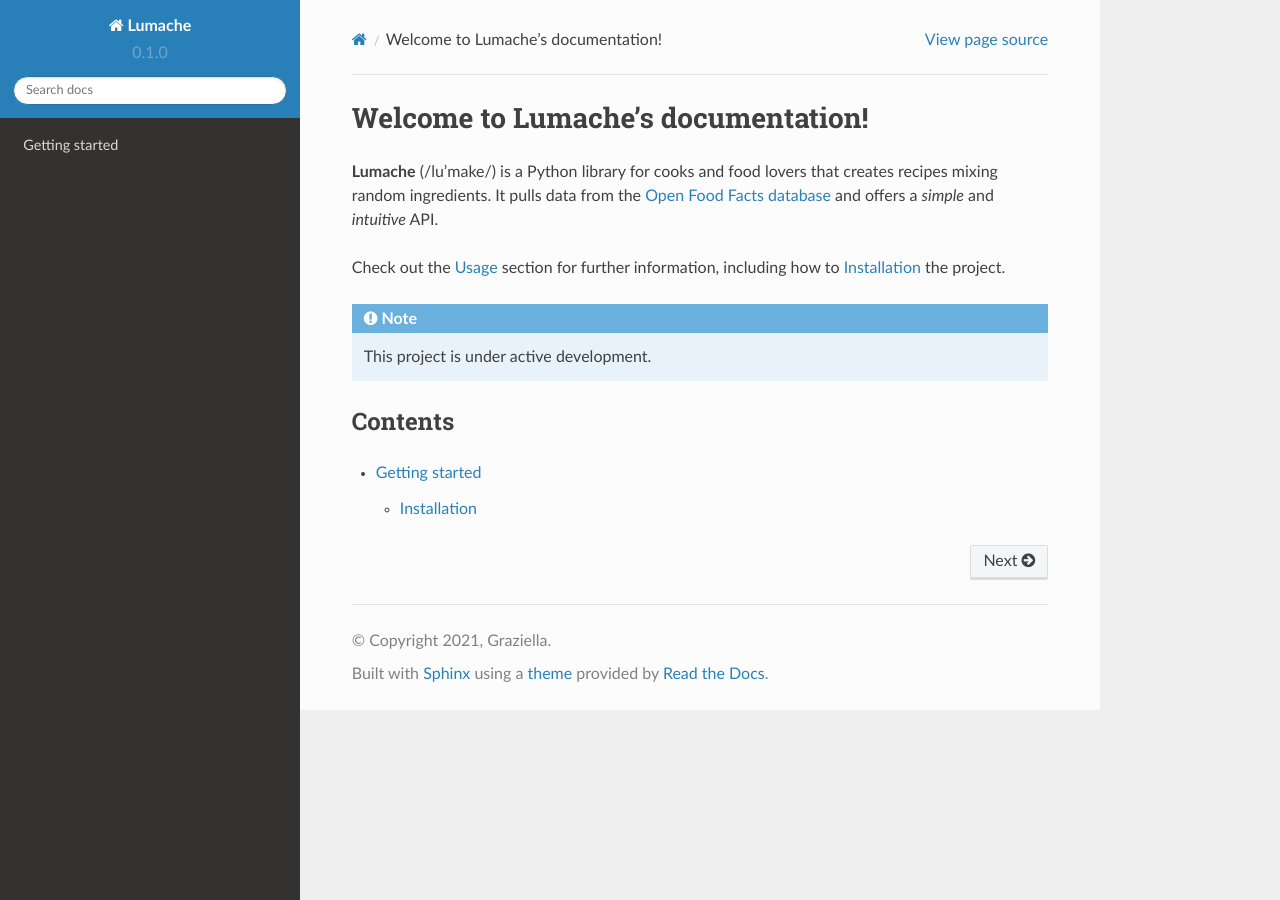
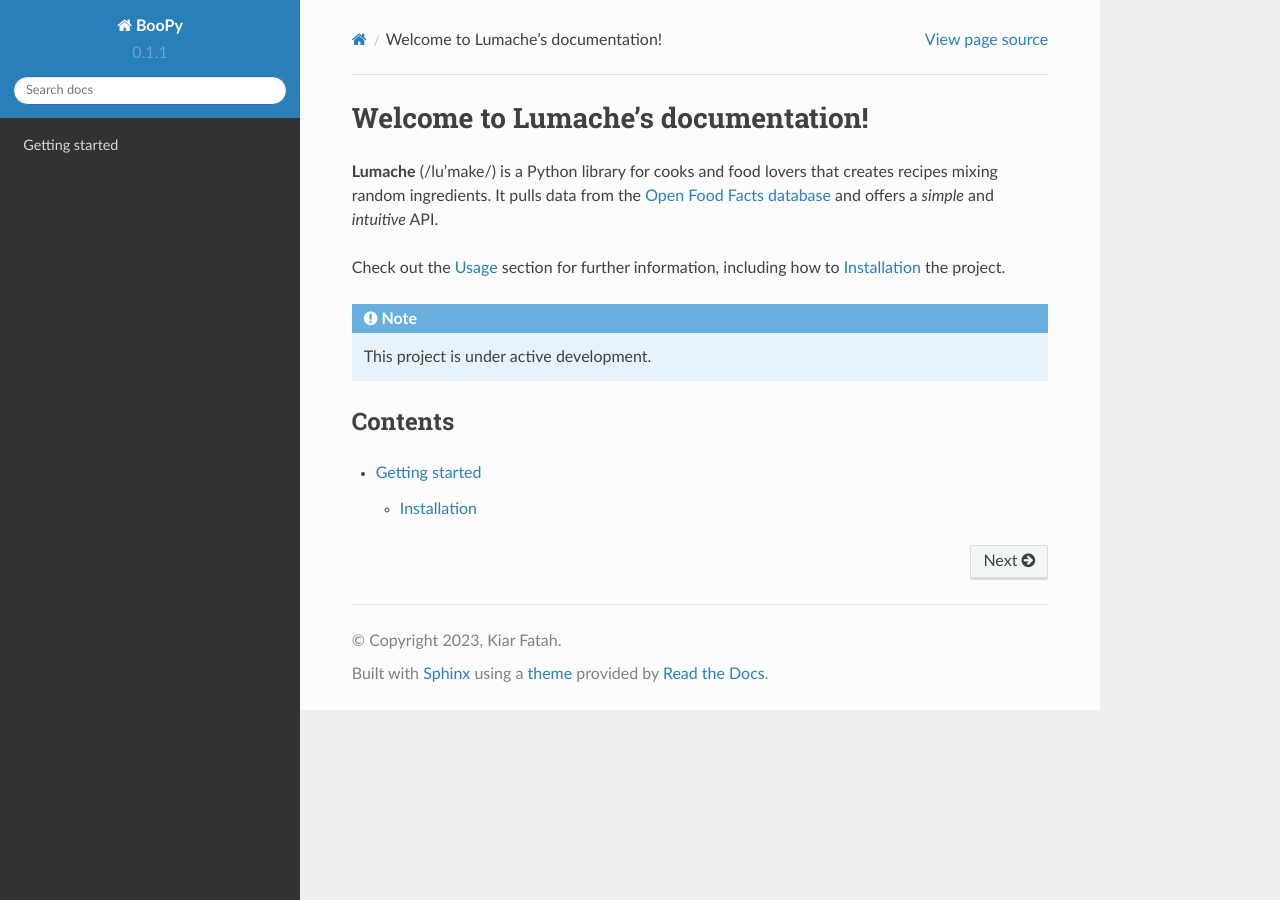
Before and after one commit to anshikjain18/boopy, a Sphinx documentation site: the page built from docs/source/index.rst, in a window 1280 px wide. Built offline with Sphinx 7.4.7 and the Read the Docs theme 2.0.0, drawn with Linux system fonts in a browser that asks for light colours.

Commit message:
Update conf.py

```diff
--- a/docs/source/conf.py
+++ b/docs/source/conf.py
@@ -2,34 +2,34 @@
 
 # -- Project information
 
-project = 'Lumache'
-copyright = '2021, Graziella'
-author = 'Graziella'
+project = "BooPy"
+copyright = "2023, Kiar Fatah"
+author = "Kiar Fatah"
 
-release = '0.1'
-version = '0.1.0'
+release = "0.1"
+version = "0.1.1"
 
 # -- General configuration
 
 extensions = [
-    'sphinx.ext.duration',
-    'sphinx.ext.doctest',
-    'sphinx.ext.autodoc',
-    'sphinx.ext.autosummary',
-    'sphinx.ext.intersphinx',
+    "sphinx.ext.duration",
+    "sphinx.ext.doctest",
+    "sphinx.ext.autodoc",
+    "sphinx.ext.autosummary",
+    "sphinx.ext.intersphinx",
 ]
 
 intersphinx_mapping = {
-    'python': ('https://docs.python.org/3/', None),
-    'sphinx': ('https://www.sphinx-doc.org/en/master/', None),
+    "python": ("https://docs.python.org/3/", None),
+    "sphinx": ("https://www.sphinx-doc.org/en/master/", None),
 }
-intersphinx_disabled_domains = ['std']
+intersphinx_disabled_domains = ["std"]
 
-templates_path = ['_templates']
+templates_path = ["_templates"]
 
 # -- Options for HTML output
 
-html_theme = 'sphinx_rtd_theme'
+html_theme = "sphinx_rtd_theme"
 
 # -- Options for EPUB output
-epub_show_urls = 'footnote'
+epub_show_urls = "footnote"
```
